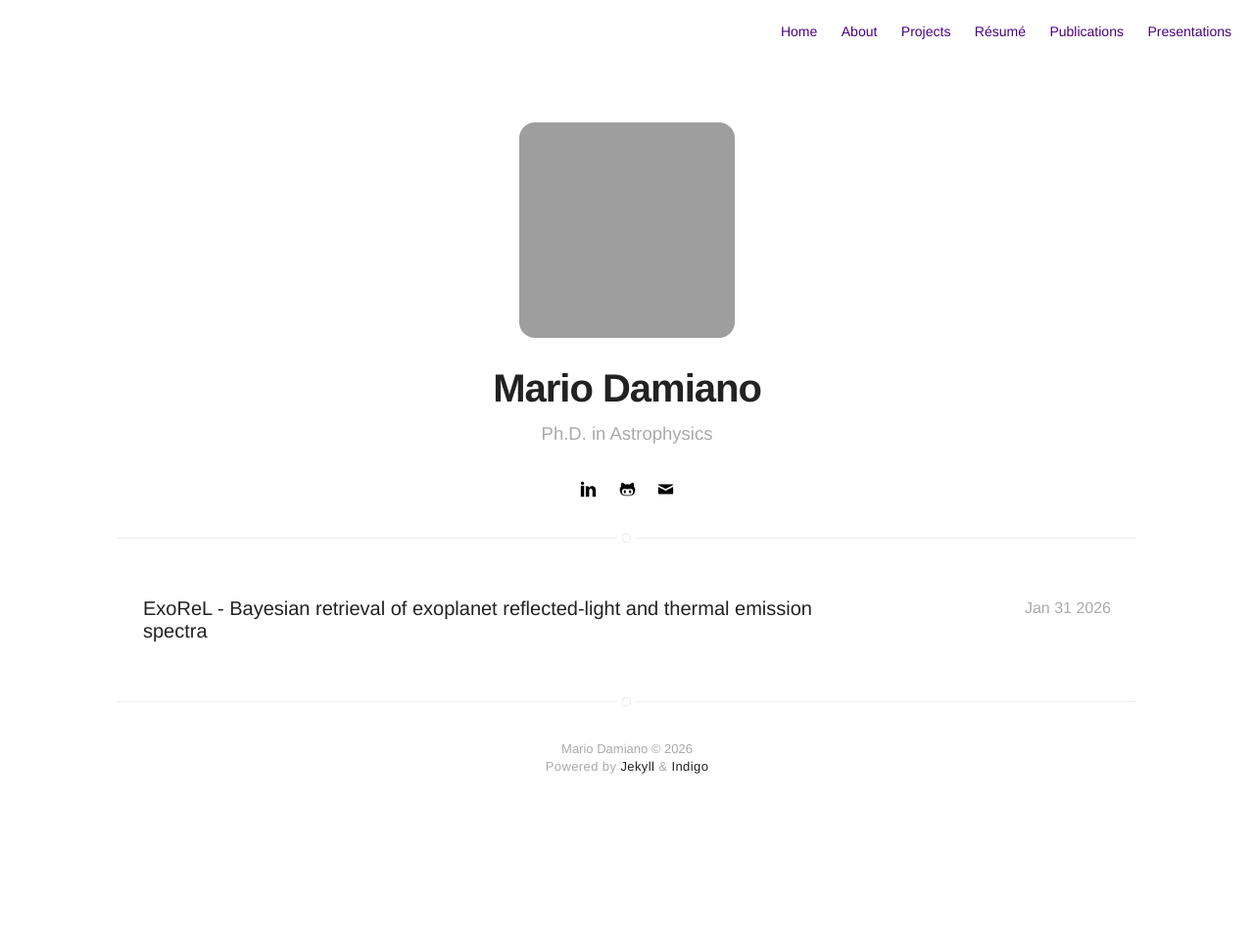
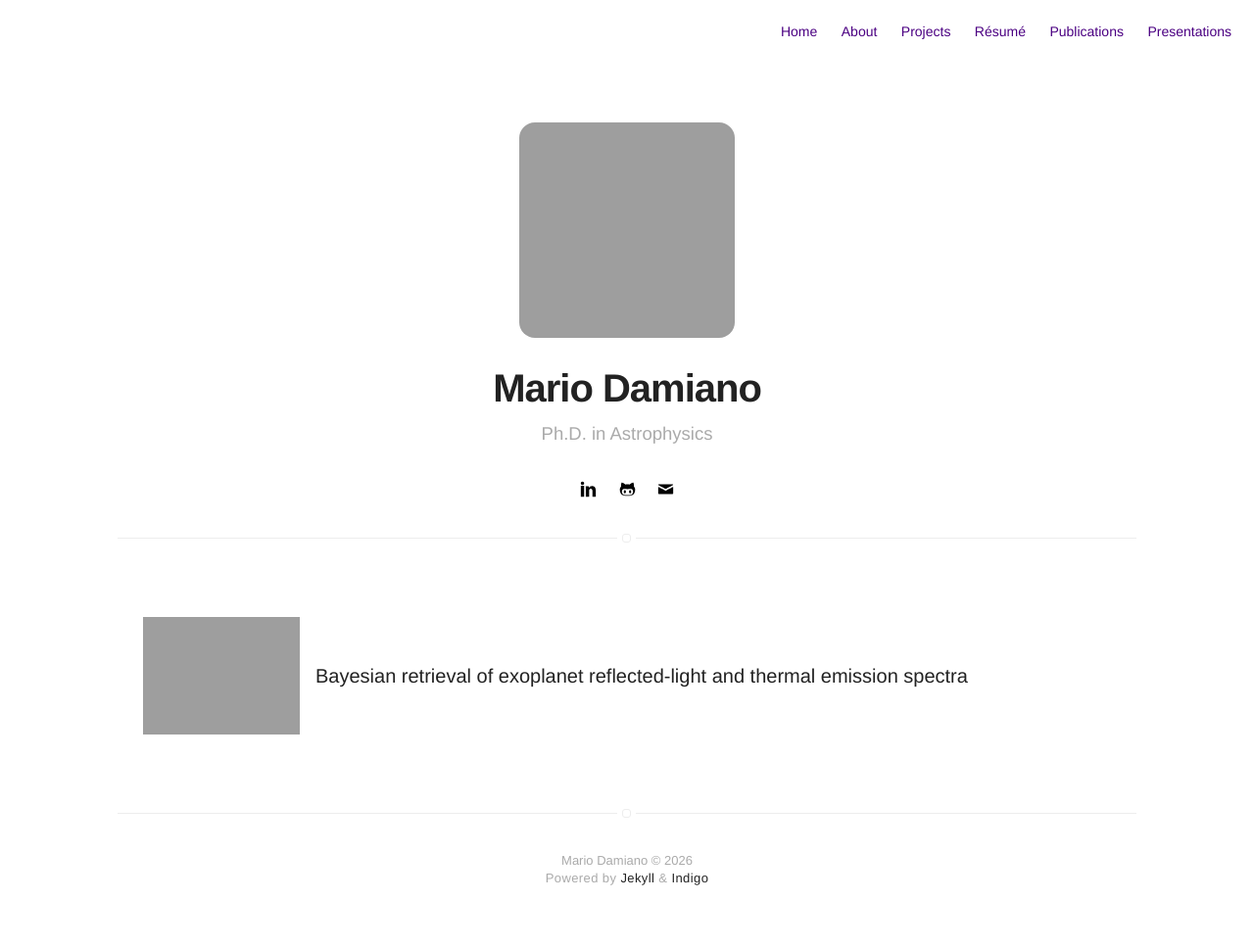
Before and after one commit to MDamiano/MDamiano.github.io, a Jekyll site: the page built from projects.html, in a window 1280 px wide. Shown: the whole page at 98% size. Built offline with Jekyll 4.4.1, drawn with Linux system fonts in a browser that asks for light colours; before the commit the page ends 900 px from its top, so only the background shows below that; grey boxes are pictures that could not be loaded.

Commit message:
Place ExoReL logo beside project

```diff
--- a/_sass/pages/home-blog-projects.sass
+++ b/_sass/pages/home-blog-projects.sass
@@ -72,3 +72,27 @@
         position: relative
         top: -4px
         margin-right: 10px
+
+.projects > .list > .item > .url
+    display: flex
+    align-items: center
+    gap: 16px
+
+    > .project-image
+        width: 160px
+        height: 160px
+        object-fit: contain
+        flex-shrink: 0
+
+    > .title
+        display: block
+        width: auto
+        line-height: 1.35
+
+@media #{$mobile}
+    .projects > .list > .item > .url
+        gap: 12px
+
+        > .project-image
+            width: 140px
+            height: 140px
--- a/projects.html
+++ b/projects.html
@@ -7,8 +7,11 @@ title: Projects
         {% if post.projects %}
             <div class="item {% if post.star %}star{% endif %}">
                 <a class="url" href="{% if post.externalLink %}{{ post.externalLink }}{% else %}{{ site.url }}{{ post.url }}{% endif %}">
-                    <aside><time datetime="{{ post.date | date:"%d-%m-%Y" }}">{{ post.date | date: "%b %d %Y" }}</time></aside>
-                    <h3 class="title">{{ post.title }}</h3>
+                    {% assign project_image = post.projectImage | default: post.image %}
+                    {% if project_image %}
+                        <img class="project-image" src="{{ project_image }}" alt="{{ post.projectImageAlt | default: post.title }}">
+                    {% endif %}
+                    <h3 class="title">{{ post.projectTitle | default: post.title }}</h3>
                 </a>
             </div>
         {% endif %}
--- a/tags.html
+++ b/tags.html
@@ -33,7 +33,9 @@ title: Tags
                 {% if group == null or group == post.group %}
                     <li class="item">
                         <a class="url" href="{{ site.url }}{{ post.url }}">
-                            <aside class="date"><time datetime="{{ post.date | date:"%d-%m-%Y" }}">{{ post.date | date: "%b %d %Y" }}</time></aside>
+                            {% if post.projects != true and post.category != 'project' %}
+                                <aside class="date"><time datetime="{{ post.date | date:"%d-%m-%Y" }}">{{ post.date | date: "%b %d %Y" }}</time></aside>
+                            {% endif %}
                             <h3 class="title">{{ post.title }}</h3>
                         </a>
                     </li>
```
Also changed, not shown: _layouts/post.html (+6 -4 lines), _posts/2026-01-31-ExoReL.markdown (+5 -2 lines), 11 other files.
